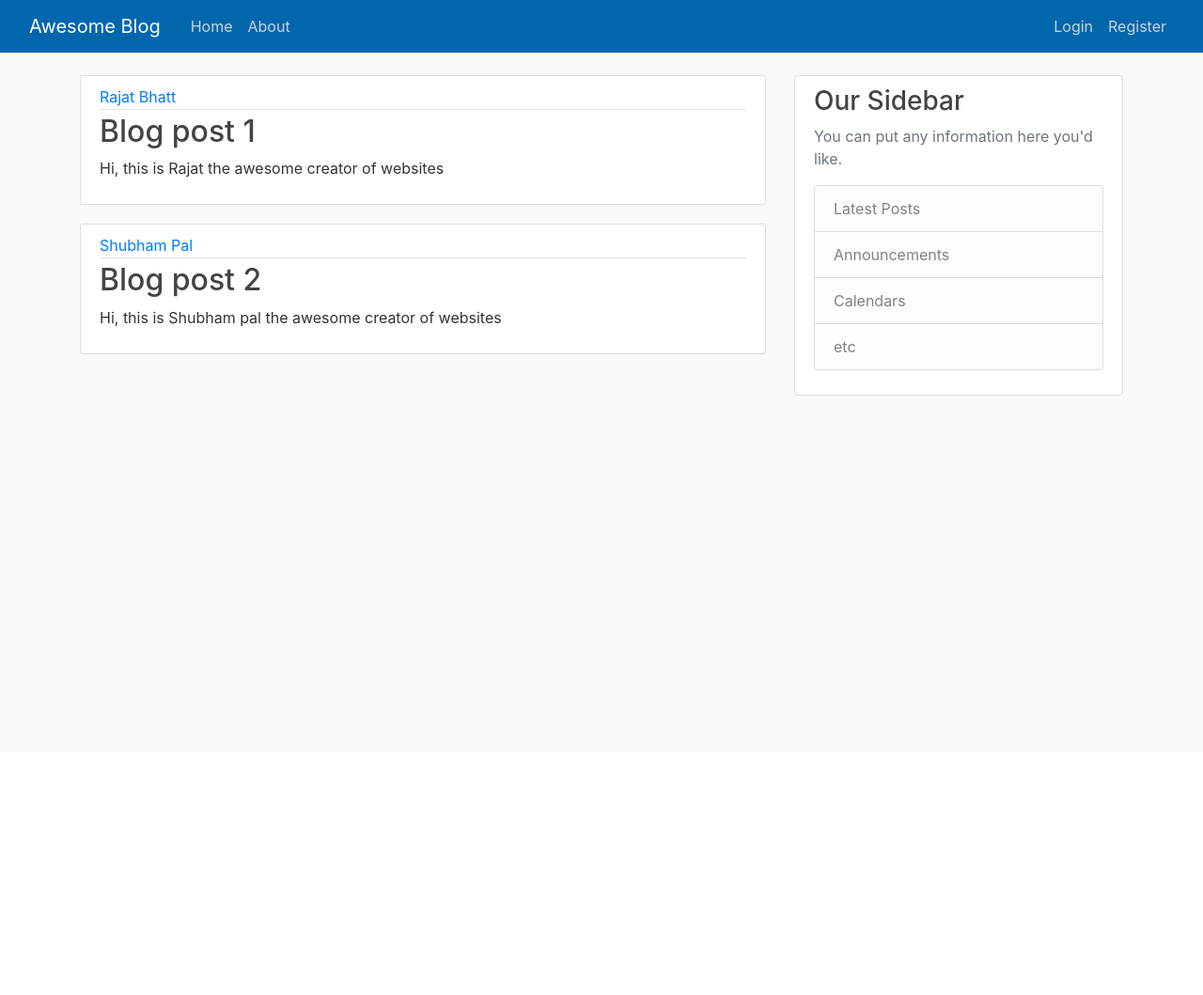
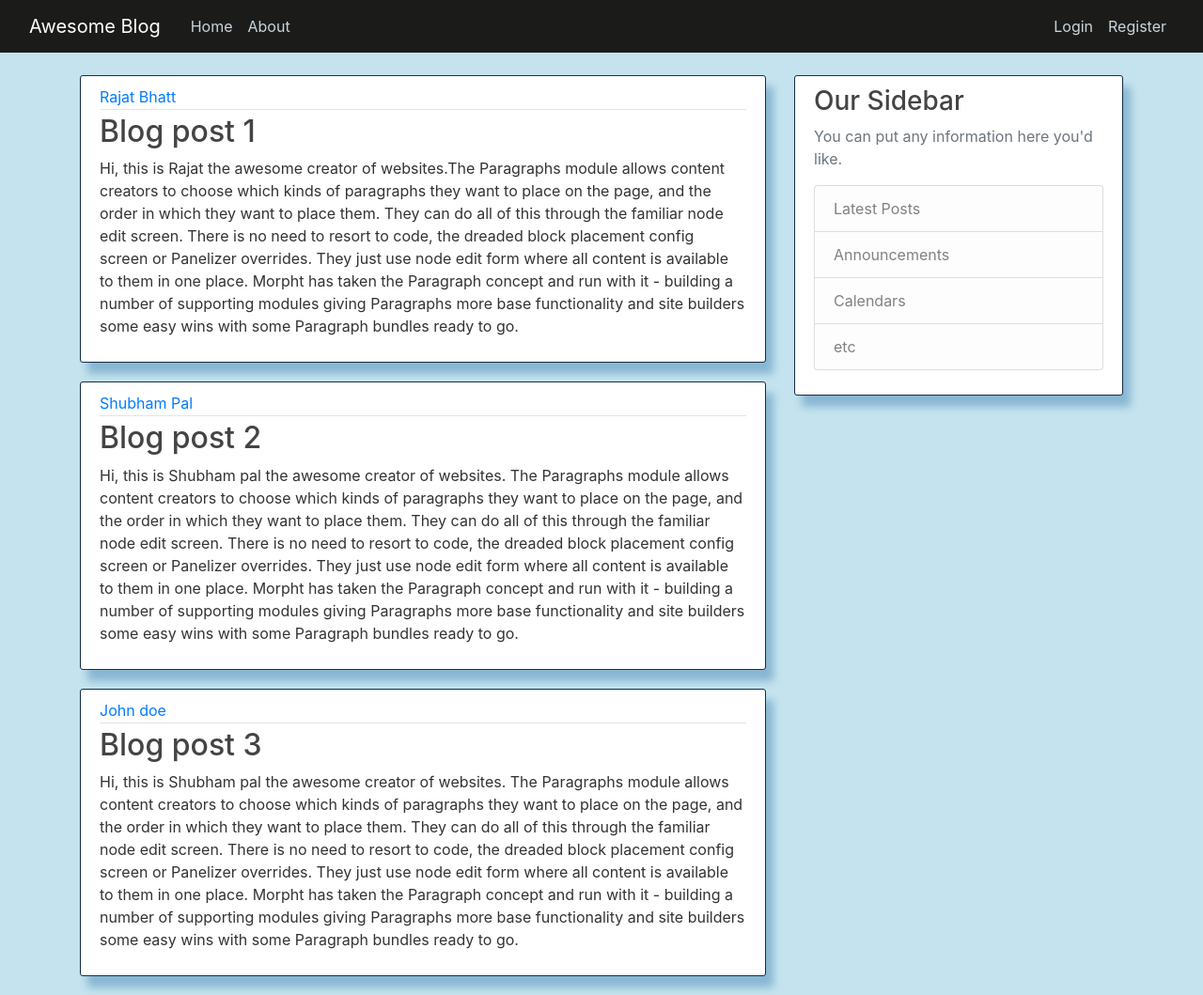
Before and after one commit to rajat-bhatt-au9/flask-project, a Flask app: page / in a window 1280 px wide. Shown: the whole page at 94% size. Before the commit the page ends 421 px from the top, so only its background shows below. Run offline with Flask 2, Linux system fonts and the light colour scheme; some libraries are stand-ins or nearby versions.

```diff
--- a/flaskblog/__init__.py
+++ b/flaskblog/__init__.py
@@ -1,10 +1,13 @@
 from flask import Flask
 from flask_sqlalchemy import SQLAlchemy
-
+from flask_bcrypt import Bcrypt
+from flask_login import LoginManager
 
 app = Flask(__name__)
 app.config['SECRET_KEY'] = '626faf84b33a1c042a7658c08332f0b3'
 app.config['SQLALCHEMY_DATABASE_URI'] = 'sqlite:///site.db'
 db = SQLAlchemy(app)
+bcrypt = Bcrypt(app)
+login_manager = LoginManager(app)
 
 from flaskblog import routes
--- a/flaskblog/routes.py
+++ b/flaskblog/routes.py
@@ -1,7 +1,8 @@
 from flask import Flask, render_template, url_for, flash, redirect
-from flaskblog import app
+from flaskblog import app, db, bcrypt
 from flaskblog.forms import RegistrationForm, LoginForm
 from flaskblog.models import User, Post
+from flask_login import login_user
 
 
 # Dummy data
@@ -9,17 +10,25 @@ posts = [
     {
         'author' : 'Rajat Bhatt',
         'title' : 'Blog post 1',
-        'content' : 'Hi, this is Rajat the awesome creator of websites',
+        'content' : 'Hi, this is Rajat the awesome creator of websites.The Paragraphs module allows content creators to choose which kinds of paragraphs they want to place on the page, and the order in which they want to place them. They can do all of this through the familiar node edit screen. There is no need to resort to code, the dreaded block placement config screen or Panelizer overrides. They just use node edit form where all content is available to them in one place. Morpht has taken the Paragraph concept and run with it - building a number of supporting modules giving Paragraphs more base functionality and site builders some easy wins with some Paragraph bundles ready to go.',
         'date-posted' : 'October 01, 2020'
 
     },
     {
         'author' : 'Shubham Pal',
         'title' : 'Blog post 2',
-        'content' : 'Hi, this is Shubham pal the awesome creator of websites',
+        'content' : 'Hi, this is Shubham pal the awesome creator of websites. The Paragraphs module allows content creators to choose which kinds of paragraphs they want to place on the page, and the order in which they want to place them. They can do all of this through the familiar node edit screen. There is no need to resort to code, the dreaded block placement config screen or Panelizer overrides. They just use node edit form where all content is available to them in one place. Morpht has taken the Paragraph concept and run with it - building a number of supporting modules giving Paragraphs more base functionality and site builders some easy wins with some Paragraph bundles ready to go.',
         'date-posted' : 'April 21, 2018'
 
+    },
+    {
+        'author' : 'John doe',
+        'title' : 'Blog post 3',
+        'content' : 'Hi, this is Shubham pal the awesome creator of websites. The Paragraphs module allows content creators to choose which kinds of paragraphs they want to place on the page, and the order in which they want to place them. They can do all of this through the familiar node edit screen. There is no need to resort to code, the dreaded block placement config screen or Panelizer overrides. They just use node edit form where all content is available to them in one place. Morpht has taken the Paragraph concept and run with it - building a number of supporting modules giving Paragraphs more base functionality and site builders some easy wins with some Paragraph bundles ready to go.',
+        'date-posted' : 'April 30, 2018'
+
     }
+
 
 ]
 
@@ -39,9 +48,14 @@ def about():
 @app.route('/register', methods=['GET', 'POST'])
 def register():
     form = RegistrationForm()
+
     if form.validate_on_submit():
-        flash(f'Account created for {form.username.data}!', 'success')
-        return redirect(url_for('home'))
+        hashed_password = bcrypt.generate_password_hash(form.password.data).decode('utf-8')
+        user = User(username=form.username.data, email=form.email.data, password=hashed_password)
+        db.session.add(user)
+        db.session.commit()
+        flash('Your account has been created! You are now able to Login', 'success')
+        return redirect(url_for('login'))
 
     return render_template('register.html', title='Register', form = form)
 
@@ -49,10 +63,12 @@ def register():
 def login():
     form = LoginForm()
     if form.validate_on_submit():
-        if form.email.data == 'rajatbhatt@gmail.com' and form.password.data == 'qwerty':
-            flash('You have been logged in!', 'success')
+        user= User.query.filter_by(email = form.email.data).first()
+
+        if user and bcrypt.check_password_hash(user.password, form.password.data):
+            login_user(user, remember=form.remember.data)
             return redirect(url_for('home'))
         else:
-            flash('Login Unsuccessfull, Please check Username and Password', 'danger')
+            flash('Login Unsuccessfull, Please check email and Password', 'danger')
 
     return render_template('login.html', title='Login', form = form)
--- a/flaskblog/static/main.css
+++ b/flaskblog/static/main.css
@@ -1,5 +1,6 @@
 body {
   background: #fafafa;
+  background-color: #C4E3EE;
   color: #333333;
   margin-top: 5rem;
 }
@@ -9,7 +10,7 @@ h1, h2, h3, h4, h5, h6 {
 }
 
 .bg-steel {
-  background-color: #0266AD;
+  background-color: #1B1C1A;
 }
 
 .site-header .navbar-nav .nav-link {
@@ -27,9 +28,10 @@ h1, h2, h3, h4, h5, h6 {
 .content-section {
   background: #ffffff;
   padding: 10px 20px;
-  border: 1px solid #dddddd;
+  border: 1px solid #152b47;
   border-radius: 3px;
   margin-bottom: 20px;
+  box-shadow:  8px 12px 9px #89B6D3;
 }
 
 .article-title {
--- a/flaskblog/templates/layout.html
+++ b/flaskblog/templates/layout.html
@@ -34,7 +34,8 @@
           </div>
           <!-- Navbar Right Side -->
           <div class="navbar-nav">
-            <a class="nav-item nav-link" href="{{url_for('login')}}">Login</a>
+            <a class="nav-item nav-link " href="{{url_for('login')}}"><span class="glyphicon glyphicon-user"></span>Login</a>
+
             <a class="nav-item nav-link" href="{{url_for('register')}}">Register</a>
           </div>
         </div>
```
Also changed, not shown: flaskblog/forms.py (+14 -2 lines), flaskblog/models.py (+9 -2 lines), flaskblog/site.db.
